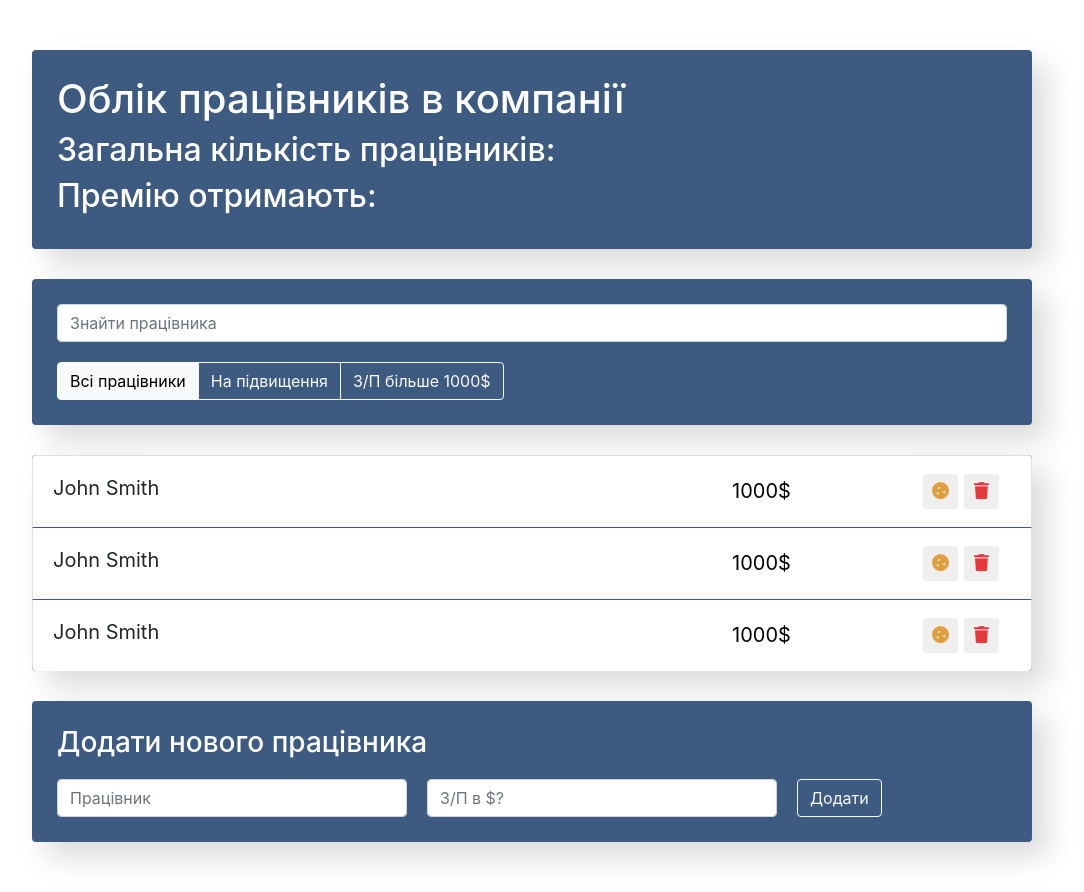
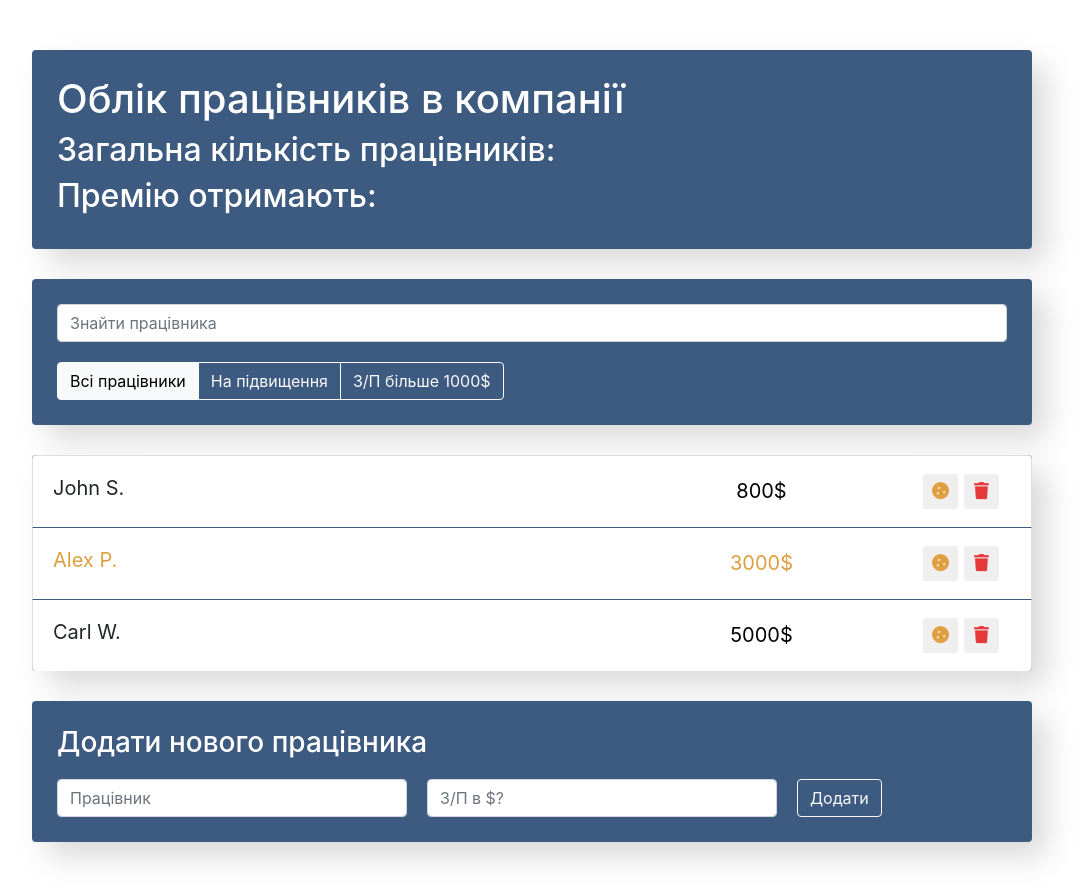
Before and after one commit to stepan-balaban/employees-app, a React (Create React App) app: page / in a window 1280 px wide. Shown: the whole page, without its empty margins (108-1192 px from the left). Built offline with nearby package versions, Linux system fonts and the light colour scheme.

Commit message:
Start to work with props for employees

```diff
--- a/src/components/app/app.jsx
+++ b/src/components/app/app.jsx
@@ -7,6 +7,12 @@
 import './app.css';
 
 function App() {
+  const data = [
+    { name: 'John S.', salary: 800, increase: false },
+    { name: 'Alex P.', salary: 3000, increase: true },
+    { name: 'Carl W.', salary: 5000, increase: false },
+  ];
+
   return (
     <div className='app'>
       <AppInfo />
@@ -16,7 +22,7 @@
         <AppFilter />
       </div>
 
-      <EmployeesList />
+      <EmployeesList data={data} />
       <EmployeesAddForm />
     </div>
   );
--- a/src/components/employees-list-item/employees-list-item.jsx
+++ b/src/components/employees-list-item/employees-list-item.jsx
@@ -1,24 +1,27 @@
 import './employees-list-item.css';
 
-const EmployeesListItem = () => {
+const EmployeesListItem = ({ name, salary, increase }) => {
+  let classNames = 'list-group-item d-flex justify-content-between';
+  if (increase) {
+    classNames += ' increase';
+  }
+
   return (
-        <li className="list-group-item d-flex justify-content-between">
-            <span className="list-group-item-label">John Smith</span>
-            <input type="text" className="list-group-item-input" defaultValue="1000$"/>
+    <li className={classNames}>
+      <span className='list-group-item-label'>{name}</span>
+      <input type='text' className='list-group-item-input' defaultValue={salary + '$'} />
       <div className='d-flex justify-content-center align-items-center'>
-                <button type="button"
-                    className="btn-cookie btn-sm ">
-                    <i className="fas fa-cookie"></i>
+        <button type='button' className='btn-cookie btn-sm '>
+          <i className='fas fa-cookie'></i>
         </button>
 
-                <button type="button"
-                        className="btn-trash btn-sm ">
-                    <i className="fas fa-trash"></i>
+        <button type='button' className='btn-trash btn-sm '>
+          <i className='fas fa-trash'></i>
         </button>
-                <i className="fas fa-star"></i>
+        <i className='fas fa-star'></i>
       </div>
     </li>
-    )
-}
+  );
+};
 
 export default EmployeesListItem;
--- a/src/components/employees-list/employees-list.jsx
+++ b/src/components/employees-list/employees-list.jsx
@@ -1,15 +1,14 @@
-import EmployeesListItem from "../employees-list-item/employees-list-item";
+import EmployeesListItem from '../employees-list-item/employees-list-item';
 
 import './employees-list.css';
 
-const EmployeesList = () => {
-    return (
-        <ul className="app-list list-group">
-            <EmployeesListItem/>
-            <EmployeesListItem/>
-            <EmployeesListItem/>
-        </ul>
-    )
-}
+const EmployeesList = ({ data }) => {
+  const elements = data.map((item) => {
+    // return <EmployeesListItem name={item.name} salary={item.salary} />;
+    // Або новіший запис: вивід даних через Spread оператор
+    return <EmployeesListItem {...item} />;
+  });
+  return <ul className='app-list list-group'>{elements}</ul>;
+};
 
 export default EmployeesList;
```
Lines whose indentation alone changed are shown as unchanged.
